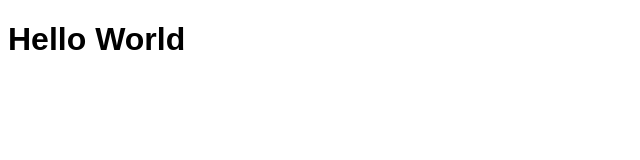
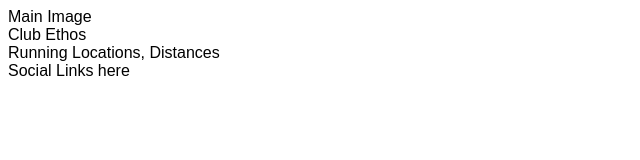
Before and after one commit to khari14/love-running, a plain HTML site: page index.html in a window 1280 px wide. Shown: the whole page, without its empty margins (0-640 px from the left). Drawn offline with Linux system fonts and the light colour scheme.

Commit message:
Add Core structure to Homepage

```diff
--- a/index.html
+++ b/index.html
@@ -10,6 +10,19 @@
     <title>Love Running </title>
 </head>
 <body>
-    <h1>Hello World</h1>
+    <header></header>
+    <section>
+        Main Image
+    </section>
+    <section>
+        Club Ethos
+    </section>
+    <section>
+        Running Locations, Distances
+    </section>
+<footer>
+    Social Links here
+</footer>
+
 </body>
 </html>
```
